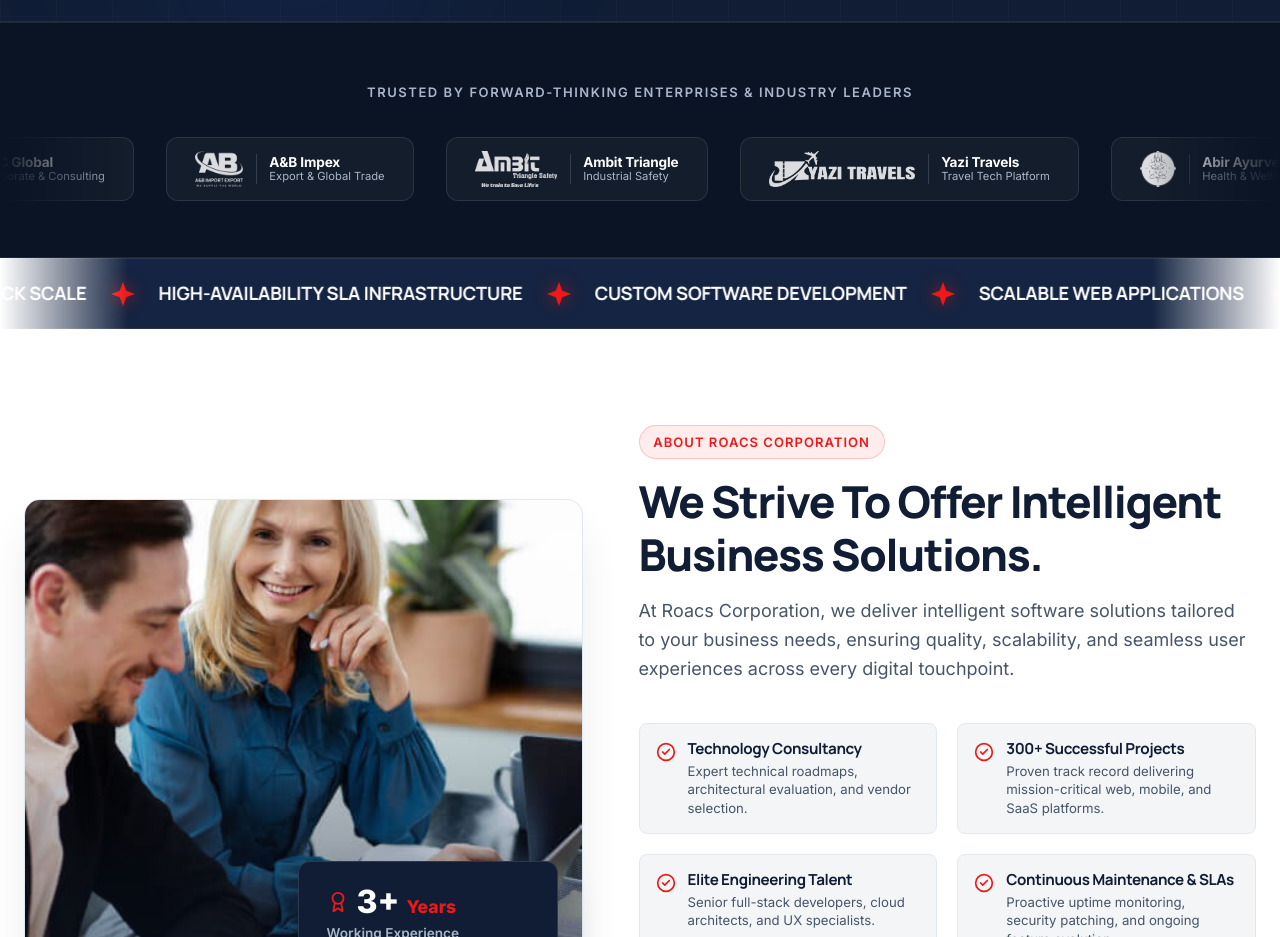
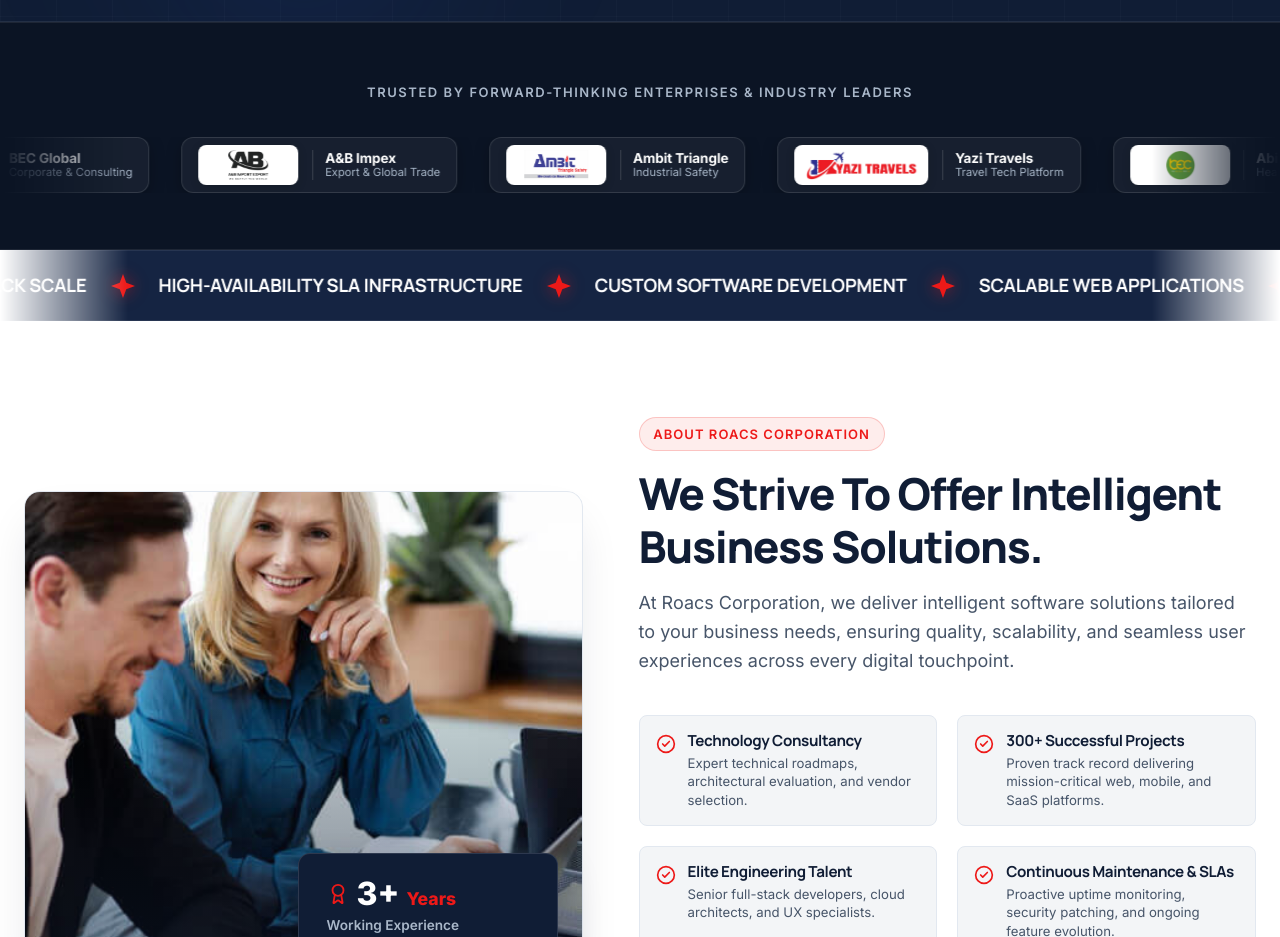
Before and after one commit to roacstech/roacs_new_website, a Next.js app: page / in a window 1280 px wide. Shown: the part 1020-1957 px from the top of the page. Built offline with nearby package versions, Linux system fonts and the light colour scheme.

Commit message:
fix(brand-marquee): restore original corporate colors for all partner logos

```diff
--- a/src/components/home/BrandMarquee.tsx
+++ b/src/components/home/BrandMarquee.tsx
@@ -16,51 +16,51 @@ const brands: BrandItem[] = [
   {
     name: "Cazanoo",
     industry: "Prefab & Smart Housing",
-    logo: "/images/brands/cazanoo-transparent.png",
+    logo: "/images/brands/brand-1.png",
     width: 140,
-    height: 42,
+    height: 45,
   },
   {
     name: "BEC Global",
     industry: "Corporate & Consulting",
-    logo: "/images/brands/bec-transparent.png",
-    width: 44,
-    height: 44,
+    logo: "/images/brands/brand-2.jpeg",
+    width: 90,
+    height: 45,
   },
   {
     name: "A&B Impex",
     industry: "Export & Global Trade",
-    logo: "/images/brands/aandb-transparent.png",
-    width: 90,
-    height: 38,
+    logo: "/images/brands/brand-3.png",
+    width: 70,
+    height: 45,
   },
   {
     name: "Ambit Triangle",
     industry: "Industrial Safety",
-    logo: "/images/brands/ambit-transparent.png",
-    width: 135,
-    height: 40,
+    logo: "/images/brands/brand-5.png",
+    width: 120,
+    height: 45,
   },
   {
     name: "Yazi Travels",
     industry: "Travel Tech Platform",
-    logo: "/images/brands/yazi-transparent.png",
-    width: 145,
+    logo: "/images/brands/yazi-logo.png",
+    width: 135,
     height: 38,
   },
   {
     name: "Abir Ayurveda",
     industry: "Health & Wellness",
-    logo: "/images/brands/abir-transparent.png",
-    width: 48,
-    height: 48,
+    logo: "/images/brands/brand-6.jpeg",
+    width: 45,
+    height: 45,
   },
   {
     name: "Tetas Podcast",
     industry: "Audio & Streaming Media",
     logo: "/images/brands/Tetas-logo.svg",
-    width: 110,
-    height: 38,
+    width: 100,
+    height: 40,
   },
 ];
 
@@ -109,22 +109,36 @@ export function BrandMarquee() {
             <div
               key={`${brand.name}-${idx}`}
               className="brand-pill-glass"
-              title={`${brand.name} — ${brand.industry}`}
-            >
-              <div
               style={{
                 display: "flex",
                 alignItems: "center",
                 gap: "0.85rem",
+                backgroundColor: "rgba(255, 255, 255, 0.05)",
+                border: "1px solid rgba(255, 255, 255, 0.12)",
+                borderRadius: "var(--radius-md)",
+                padding: "0.45rem 1rem",
+                height: "56px",
+                backdropFilter: "blur(12px)",
+                WebkitBackdropFilter: "blur(12px)",
+                boxShadow: "0 4px 16px rgba(0, 0, 0, 0.25)",
+                flexShrink: 0,
               }}
+              title={`${brand.name} — ${brand.industry}`}
             >
+              {/* Pure White Container for Brand Logo (Renders 100% of Original Corporate Color) */}
               <div
                 style={{
                   position: "relative",
                   display: "flex",
                   alignItems: "center",
                   justifyContent: "center",
-                    height: "44px",
+                  height: "40px",
+                  minWidth: "100px",
+                  padding: "0.25rem 0.65rem",
+                  backgroundColor: "#FFFFFF",
+                  borderRadius: "8px",
+                  boxShadow: "0 2px 8px rgba(0, 0, 0, 0.15)",
+                  flexShrink: 0,
                 }}
               >
                 <Image
@@ -134,15 +148,14 @@ export function BrandMarquee() {
                   height={brand.height}
                   style={{
                     objectFit: "contain",
-                      height: "36px",
+                    height: "30px",
                     width: "auto",
-                      maxWidth: "150px",
-                      filter: "brightness(0) invert(1) opacity(0.85)",
-                      transition: "filter 0.2s ease, transform 0.2s ease",
+                    maxWidth: "120px",
                   }}
                   className="brand-logo-img"
                 />
               </div>
+
               <div
                 style={{
                   borderLeft: "1px solid rgba(255, 255, 255, 0.15)",
@@ -158,6 +171,7 @@ export function BrandMarquee() {
                     color: "#FFFFFF",
                     letterSpacing: "-0.01em",
                     lineHeight: 1.2,
+                    whiteSpace: "nowrap",
                   }}
                 >
                   {brand.name}
@@ -167,11 +181,11 @@ export function BrandMarquee() {
                     fontSize: "0.7rem",
                     color: "var(--color-muted-blue)",
                     lineHeight: 1.2,
+                    whiteSpace: "nowrap",
                   }}
                 >
                   {brand.industry}
                 </span>
-                </div>
               </div>
             </div>
           ))}
```
Lines whose indentation alone changed are shown as unchanged.
